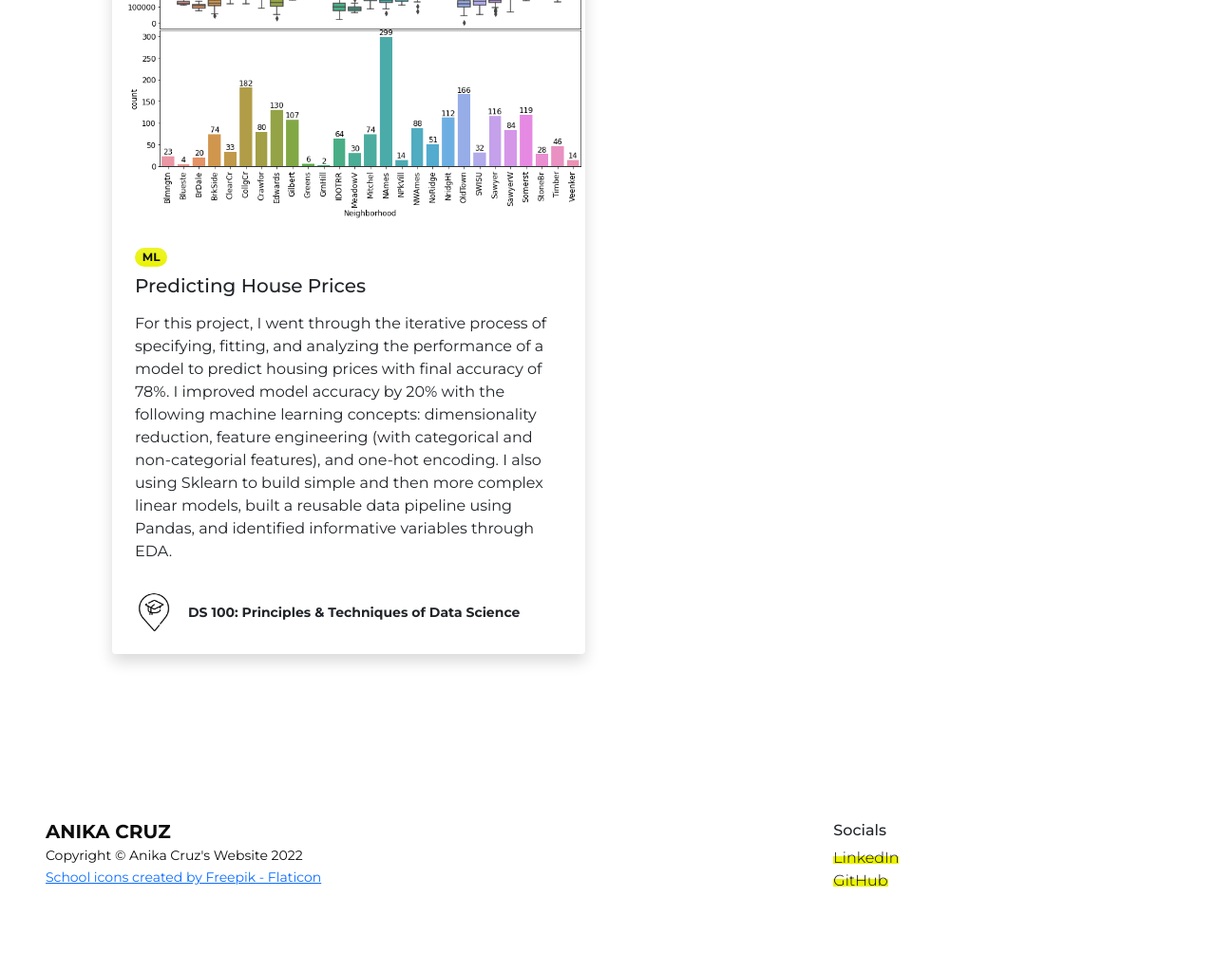
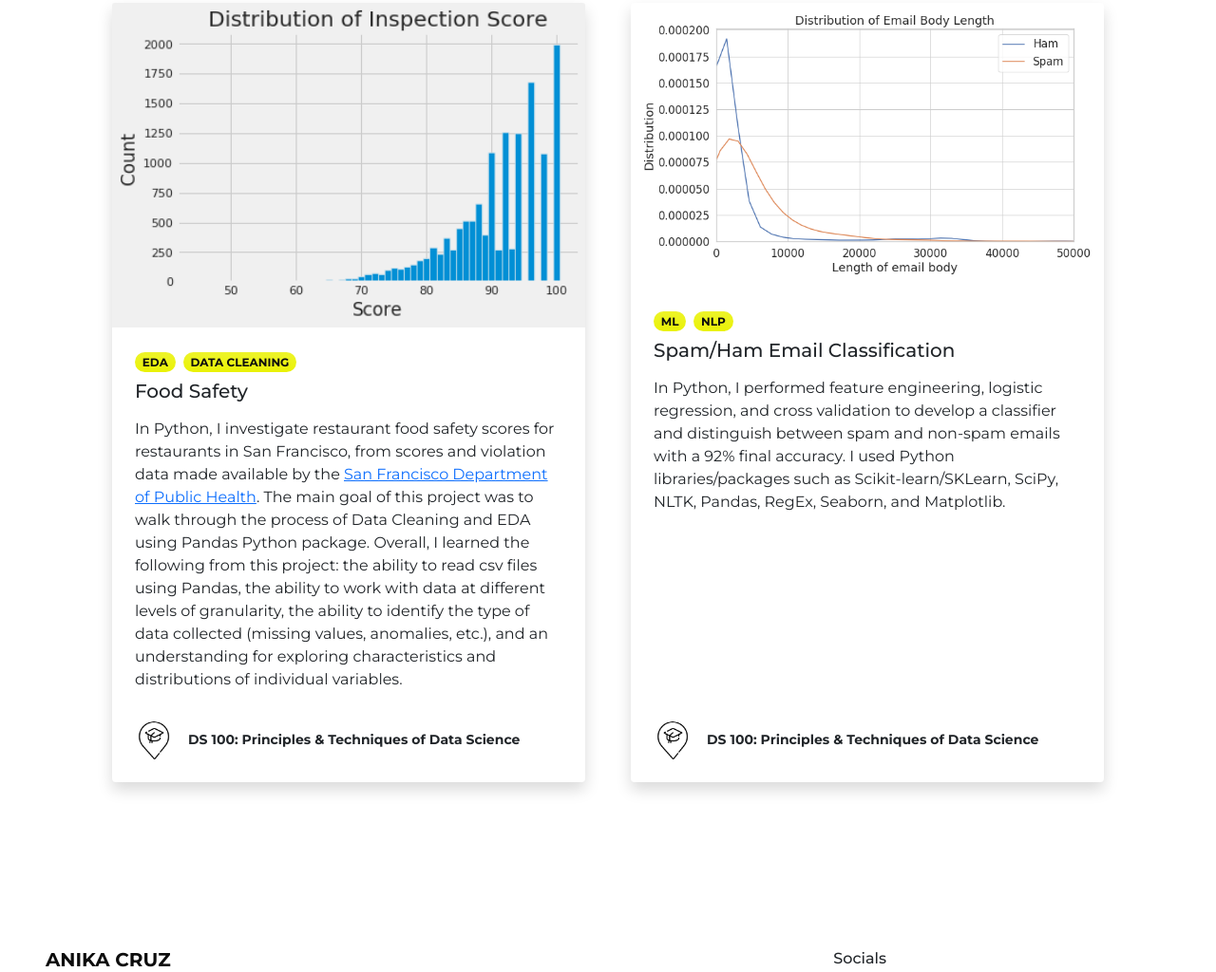
Before and after one commit to acruz101/acruz101.github.io, a website: page dscs-home.html in a window 1280 px wide. Shown: the part 3866-4890 px from the top of the page at 95% size. Drawn offline with nearby package versions, Linux system fonts and the light colour scheme.

Commit message:
new ds cs project

```diff
--- a/dscs-home.html
+++ b/dscs-home.html
@@ -175,14 +175,14 @@
                                 </div>
                             </div>
                         </div>
-                        <!-- Visualizing Yelp Data -->
+                        <!-- Yelp Maps -->
                         <div class="col-lg-6 mb-5">
                             <div class="card h-100 shadow border-0">
                                 <img class="card-img-top" src="assets/voronoi.png" alt="..." />
                                 <div class="card-body p-4">
                                     <div class="badge text-black bg-neon bg-gradient rounded-pill mb-2">DATABASE</div>
                                     <a class="fw-bolder a-hide-underline link-dark stretched-link"><div class="h5 card-title mb-3">Visualizing Yelp Data</div></a>
-                                    <p class="card-text mb-2">In Python, I performed object-oriented data abstraction, unsupervised learning (k-means algorithm), and supervised learning (SLS regression) to analyze and build an algorithm to predict restaurant ratings. I also created create a scalable map visualization of restaurants based on my algorithm’s predictions where restaurants are visually segmented by their ratings. I also used machine learning and list comprehensions to model, filter, and organize the Yelp academic database (5 datasets, ~10 GB total).</p>
+                                    <p class="card-text mb-2">In Python, I created a scalable map visualization of the predicted restaurant ratings using machine learning and the Yelp academic dataset for Berkeley restaurants. To predict restaurant ratings, I developed an algorithim using object-oriented data abstraction, unsupervised learning (k-means algorithm), and supervised learning (SLS regression). In the visualization above, Berkeley is segmented into regions, where each region is shaded by the predicted rating of the closest restaurant (yellow is 5 stars, blue is 1 star). Specifically, the above visualization I constructed is a Voronoi diagram, where restaurants are visually segmented by their ratings. I also used machine learning and list comprehensions to model, filter, and organize the Yelp academic database (5 datasets, ~10 GB total).</p>
                                 </div>
                                 <div class="card-footer p-4 pt-0 bg-transparent border-top-0">
                                     <div class="d-flex align-items-end justify-content-between">
@@ -190,6 +190,48 @@
                                             <img class="rounded-circle me-3" src="assets/school-3.png" width="40" height="40" alt="..." />
                                             <div class="small">
                                                 <div class="fw-bold">CS 88: Computational Structures in Data Science</div>
+                                            </div>
+                                        </div>
+                                    </div>
+                                </div>
+                            </div>
+                        </div>
+                        <!-- Predicting House Prices -->
+                        <div class="col-lg-6 mb-5">
+                            <div class="card h-100 shadow border-0">
+                                <img class="card-img-top" src="assets/ds-cs-projects/housing.png" alt="..." />
+                                <div class="card-body p-4">
+                                    <div class="badge text-black bg-neon bg-gradient rounded-pill mb-2">ML</div>
+                                    <a class="fw-bolder a-hide-underline link-dark stretched-link"><div class="h5 card-title mb-3">Predicting House Prices</div></a>
+                                    <p class="card-text mb-2">For this project, I went through the iterative process of specifying, fitting, and analyzing the performance of a model to predict housing prices with final accuracy of 78%. I improved model accuracy by 20% with the following machine learning concepts: dimensionality reduction, feature engineering (with categorical and non-categorial features), and  one-hot encoding. I also using Sklearn to build simple and then more complex linear models, built a reusable data pipeline using Pandas, and identified informative variables through EDA.</p>
+                                </div>
+                                <div class="card-footer p-4 pt-0 bg-transparent border-top-0">
+                                    <div class="d-flex align-items-end justify-content-between">
+                                        <div class="d-flex align-items-center">
+                                            <img class="rounded-circle me-3" src="assets/school-3.png" width="40" height="40" alt="..." />
+                                            <div class="small">
+                                                <div class="fw-bold">DS 100: Principles & Techniques of Data Science</div>
+                                            </div>
+                                        </div>
+                                    </div>
+                                </div>
+                            </div>
+                        </div>
+                        <!-- Food Safety -->
+                        <div class="col-lg-6 mb-5">
+                            <div class="card h-100 shadow border-0">
+                                <img class="card-img-top" src="assets/ds-cs-projects/food-safety.png" alt="..." />
+                                <div class="card-body p-4">
+                                    <div class="badge text-black bg-neon bg-gradient rounded-pill mb-2">EDA</div><div class="badge text-black bg-neon bg-gradient rounded-pill mx-2 mb-2">DATA CLEANING</div>
+                                    <a class="fw-bolder a-hide-underline link-dark stretched-link"><div class="h5 card-title mb-3">Food Safety</div></a>
+                                    <p class="card-text mb-2">In Python, I investigate restaurant food safety scores for restaurants in San Francisco, from scores and violation data made available by the <a href="https://data.sfgov.org/Health-and-Social-Services/Restaurant-Scores-LIVES-Standard/pyih-qa8i">San Francisco Department of Public Health</a>. The main goal of this project was to walk through the process of Data Cleaning and EDA using Pandas Python package. Overall, I learned the following from this project: the ability to read csv files using Pandas, the ability to work with data at different levels of granularity, the ability to identify the type of data collected (missing values, anomalies, etc.), and an understanding for exploring characteristics and distributions of individual variables.</p>
+                                </div>
+                                <div class="card-footer p-4 pt-0 bg-transparent border-top-0">
+                                    <div class="d-flex align-items-end justify-content-between">
+                                        <div class="d-flex align-items-center">
+                                            <img class="rounded-circle me-3" src="assets/school-3.png" width="40" height="40" alt="..." />
+                                            <div class="small">
+                                                <div class="fw-bold">DS 100: Principles & Techniques of Data Science</div>
                                             </div>
                                         </div>
                                     </div>
@@ -217,27 +259,7 @@
                                 </div>
                             </div>
                         </div>
-                        <!-- Predicting House Prices -->
-                        <div class="col-lg-6 mb-5">
-                            <div class="card h-100 shadow border-0">
-                                <img class="card-img-top" src="assets/ds-cs-projects/housing.png" alt="..." />
-                                <div class="card-body p-4">
-                                    <div class="badge text-black bg-neon bg-gradient rounded-pill mb-2">ML</div>
-                                    <a class="fw-bolder a-hide-underline link-dark stretched-link"><div class="h5 card-title mb-3">Predicting House Prices</div></a>
-                                    <p class="card-text mb-2">For this project, I went through the iterative process of specifying, fitting, and analyzing the performance of a model to predict housing prices with final accuracy of 78%. I improved model accuracy by 20% with the following machine learning concepts: dimensionality reduction, feature engineering (with categorical and non-categorial features), and  one-hot encoding. I also using Sklearn to build simple and then more complex linear models, built a reusable data pipeline using Pandas, and identified informative variables through EDA.</p>
-                                </div>
-                                <div class="card-footer p-4 pt-0 bg-transparent border-top-0">
-                                    <div class="d-flex align-items-end justify-content-between">
-                                        <div class="d-flex align-items-center">
-                                            <img class="rounded-circle me-3" src="assets/school-3.png" width="40" height="40" alt="..." />
-                                            <div class="small">
-                                                <div class="fw-bold">DS 100: Principles & Techniques of Data Science</div>
-                                            </div>
-                                        </div>
-                                    </div>
-                                </div>
-                            </div>
-                        </div>
+
 
                     </div>
 
```
Also changed, not shown: assets/ds-cs-projects/food-safety.png (added).
